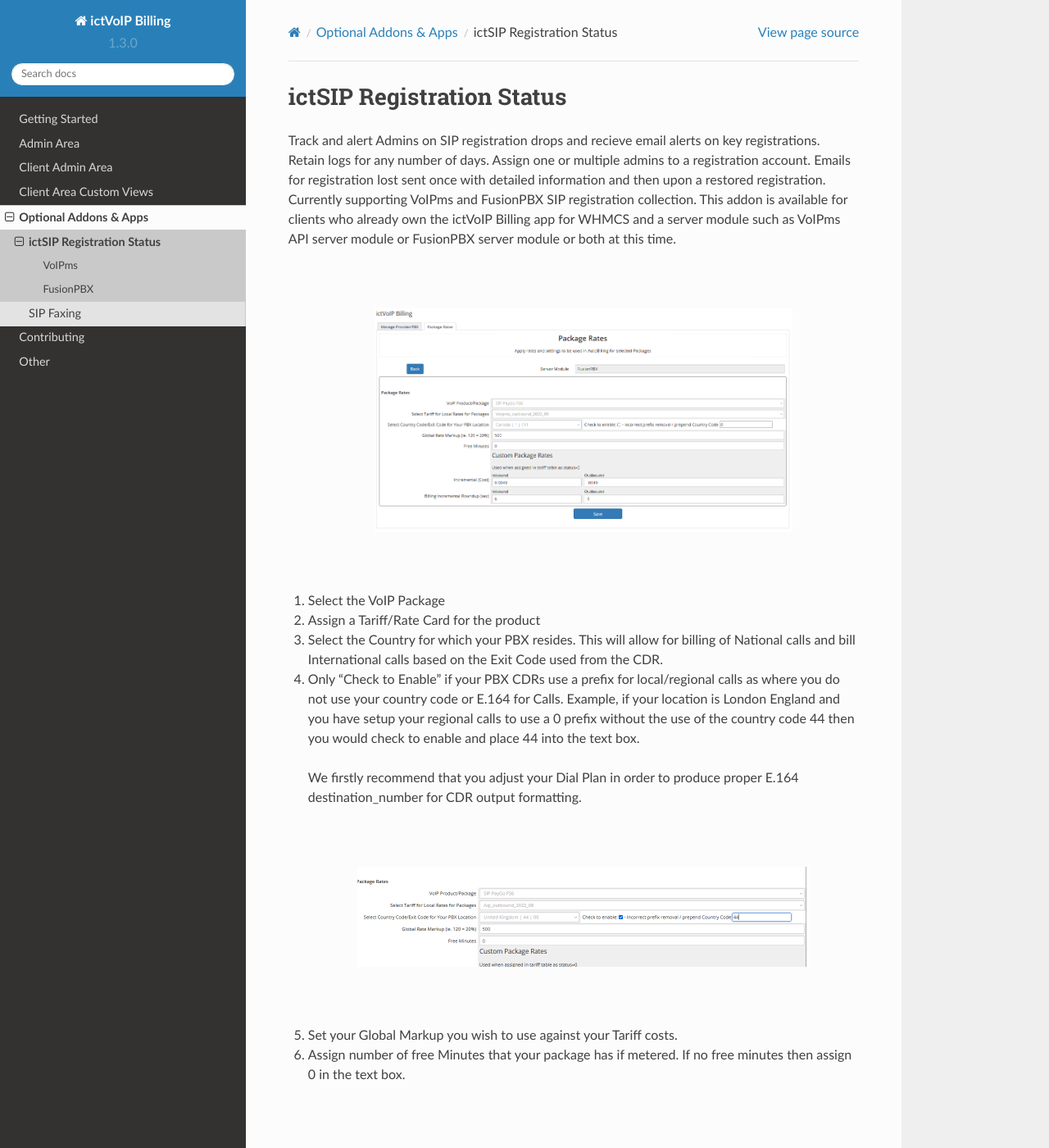
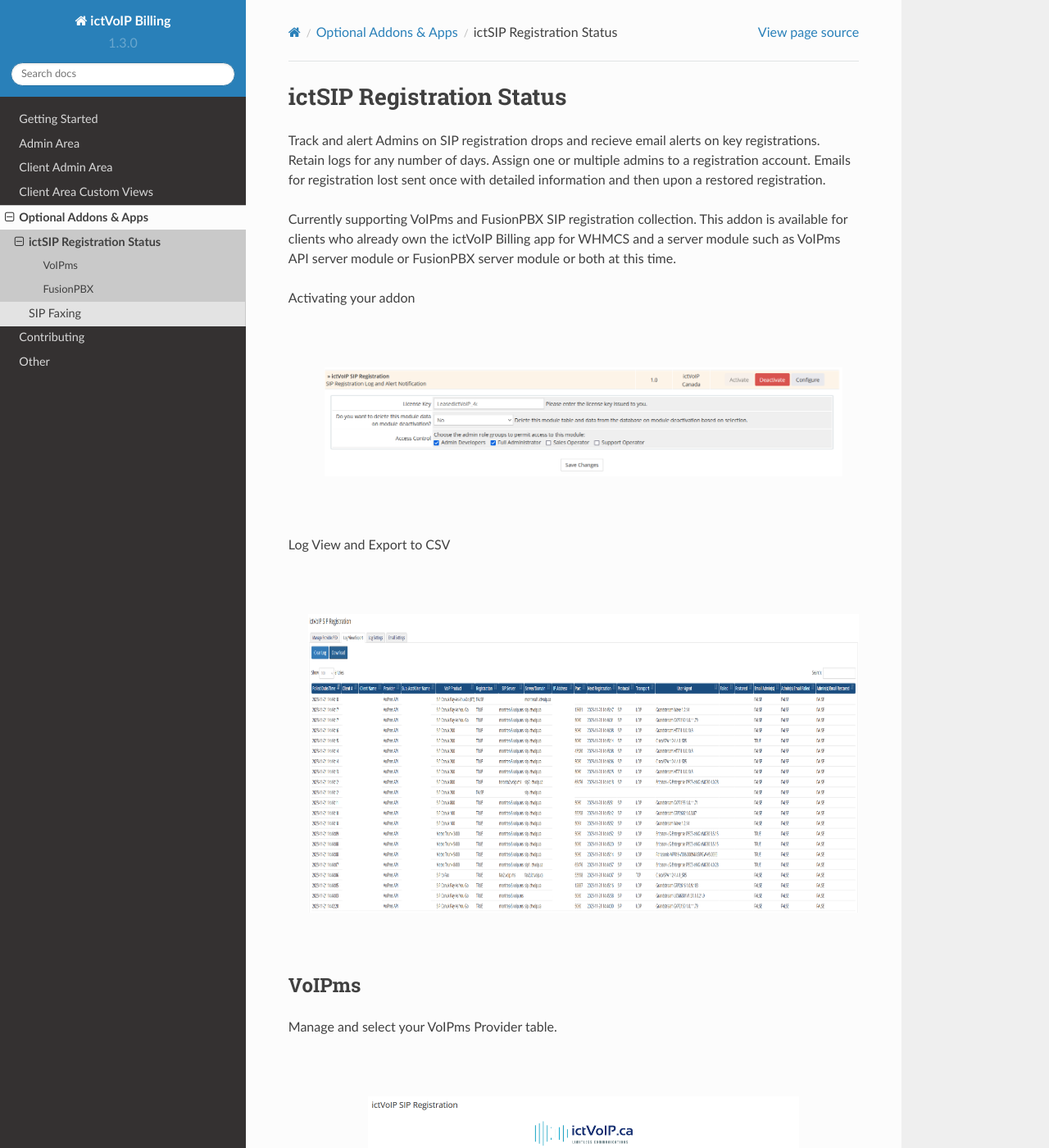
Before and after one commit to ictvoip/ictvoip-docs, a Sphinx documentation site: the page built from docs/source/ictsipreg/ictsipreg.rst, in a window 1280 px wide and 1400 px high. Shown: the whole window at 82% size. Built offline with Sphinx 7.4.7 and the Read the Docs theme 2.0.0, drawn with Linux system fonts in a browser that asks for light colours; pages that are not in the unit, such as notebooks, are missing from menus; some of the changed text lies outside the part shown.

Commit message:
Update ictsipreg.rst

```diff
--- a/docs/source/ictsipreg/ictsipreg.rst
+++ b/docs/source/ictsipreg/ictsipreg.rst
@@ -3,70 +3,82 @@ ictSIP Registration Status
 **************************
 
 Track and alert Admins on SIP registration drops and recieve email alerts on key registrations. Retain logs for any number of days. Assign one or multiple admins to a registration account. Emails for registration lost sent once with detailed information and then upon a restored registration.
+
 Currently supporting VoIPms and FusionPBX SIP registration collection. This addon is available for clients who already own the ictVoIP Billing app for WHMCS and a server module such as VoIPms API server module or FusionPBX server module or both at this time.
+
+
+
+Activating your addon
 
 |
 
- .. image:: ../_static/images/admin/package_rates.png
+ .. image:: ../_static/images/ictsipreg/SIP_Reg_Activation.png
         :scale: 45%
         :align: center
         :alt: Package Rates
 
 |
 
-1) Select the VoIP Package
-
-2) Assign a Tariff/Rate Card for the product
-
-3) Select the Country for which your PBX resides. This will allow for billing of National calls and bill International calls based on the Exit Code used from the CDR.
-
-4) Only "Check to Enable" if your PBX CDRs use a prefix for local/regional calls as where you do not use your country code or E.164 for Calls.
-   Example, if your location is London England and you have setup your regional calls to use a 0 prefix without the use of the country code 44 then you would check to enable and place 44 into the text box.
-
-
- We firstly recommend that you adjust your Dial Plan in order to produce proper E.164 destination_number for CDR output formatting.
 
 
 
-|
-
- .. image:: ../_static/images/admin/prepend_country_code.png
-        :scale: 50%
-        :align: center
-        :alt: Prepend Country Code
+Log View and Export to CSV
 
 |
 
-5) Set your Global Markup you wish to use against your Tariff costs.
-
-6) Assign number of free Minutes that your package has if metered. If no free minutes then assign 0 in the text box.
+ .. image:: ../_static/images/ictsipreg/Log_View.png
+        :scale: 45%
+        :align: center
+        :alt: Package Rates
 
 |
+
 
 VoIPms
 ******
 
-Track and alert Admins on SIP registration drops and recieve email alerts on key registrations. Retain logs for any number of days. Assign one or multiple admins to a registration account. Emails for registration lost sent once with detailed information and then upon a restored registration.
+Manage and select your VoIPms Provider table.
 
 |
 
- .. image:: ../_static/images/admin/custom_rates.png
+ .. image:: ../_static/images/ictsipreg/Provider_Selection.png
         :scale: 50%
         :align: center
         :alt: Custom Rates
 
 |
 
-i.e. VoIP Calls to Poland package 1000 minutes metered but then once over 1000 min you have a custom rate per min on the overages. Or you have a flat custom rate for all calls, zero free minutes, which would override your Provider Tariff rates and Global Markup.
 
-In order to use custom rates you must first change the column field of "status" to a zero. This can be found in your WHMCS DB Table of the Tariff you just imported. It should be located as such:
+Select accounts for collection and assign admin emails if required for alert notification.
 
-Database: ictvoip_whmc308 »Table: mod_ictvoipbilling_tariff_telnyx_outbound_2022_10
+|
+
+ .. image:: ../_static/images/ictsipreg/Log_Settings.png
+        :scale: 50%
+        :align: center
+        :alt: Custom Rates
+
+|
+
+Adjust the default email template for your company needs
+
+|
+
+ .. image:: ../_static/images/ictsipreg/Email_Templates.png
+        :scale: 50%
+        :align: center
+        :alt: Custom Rates
+
+|
+
+
+
 
 FusionPBX
 *********
 
 Track and alert Admins on SIP registration drops and recieve email alerts on key registrations. Retain logs for any number of days. Assign one or multiple admins to a registration account. Emails for registration lost sent once with detailed information and then upon a restored registration.
+
 
 
 **********
```
